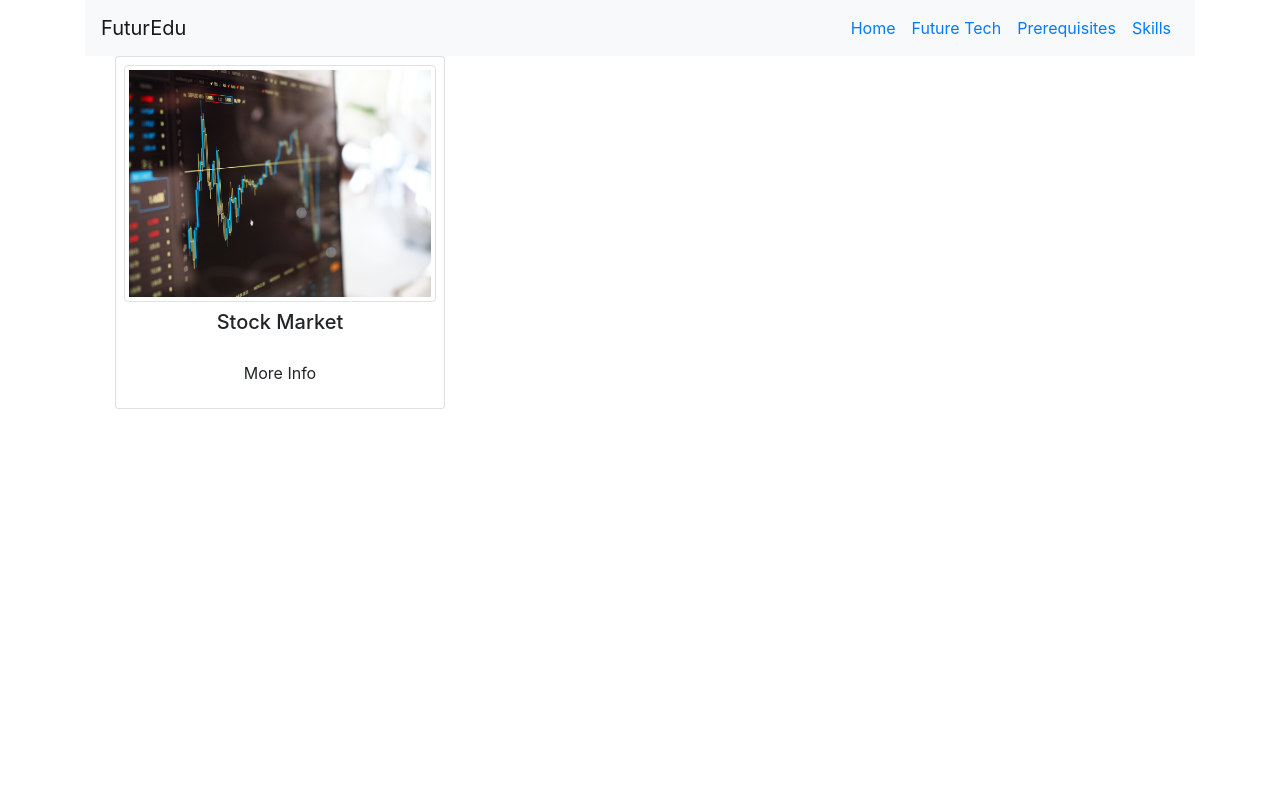
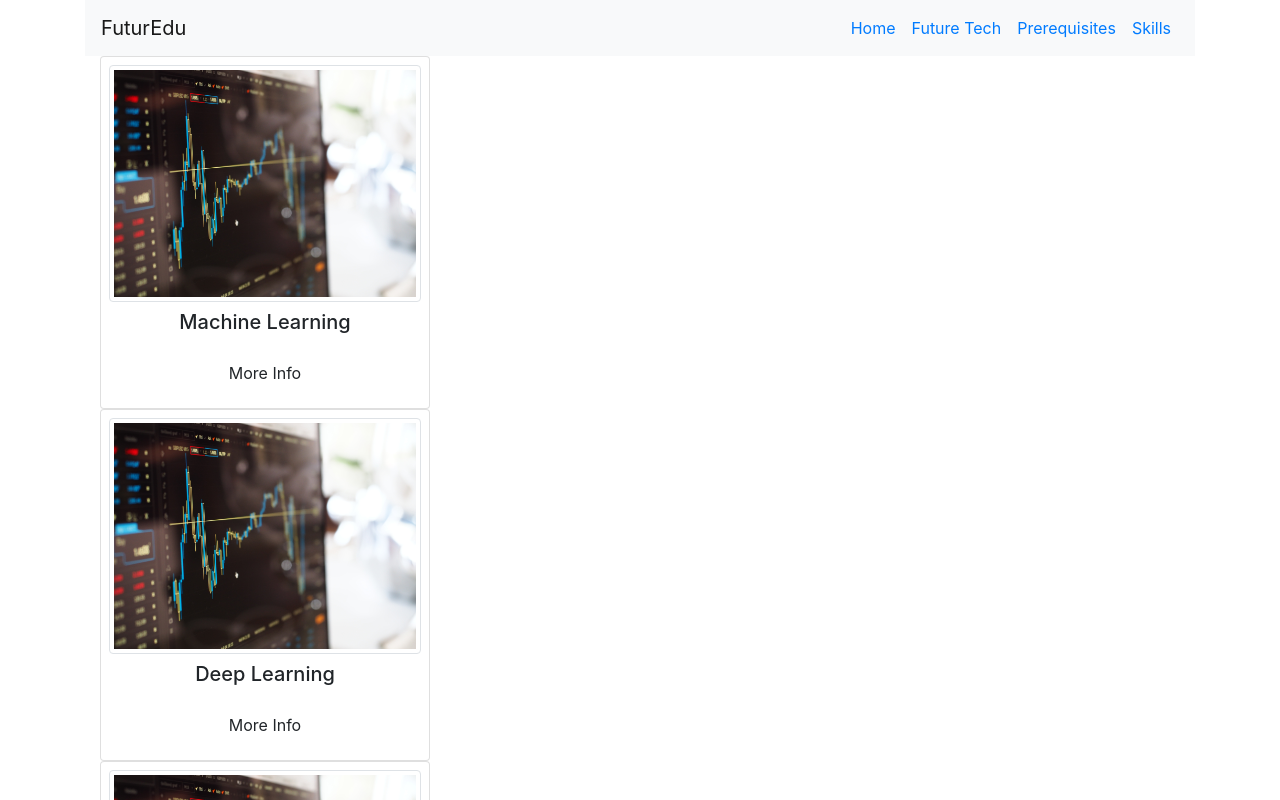
Before and after one commit to devr0306/FuturEdu, a React (Create React App) app in the folder futuredu/: page /skills in a window 1280 px wide. Shown: the top 800 px of the page. Built offline with nearby package versions, Linux system fonts and the light colour scheme.

Commit message:
Update Skills.js

```diff
--- a/futuredu/src/components/Skills.js
+++ b/futuredu/src/components/Skills.js
@@ -3,20 +3,28 @@ import React from "react";
 import Card from "./Card";
 
 import StocksImg from "../assets/stocks.jpg";
+var skills = require('../datasets/skills.js')
 
 function Skills(){
+
     return(
         <div className="container">
-        <div className="col-md-4 mb-3">
-            <Card
-                topic="Stock Market"
-                id="stockMarket"
+        <div className="row col-4">
+        {
+            skills.map(skill => {
+            return(
+                <Card
+                topic={skill.name}
+                id={skill.subTopicId}
                 image={StocksImg}
-                description="Some Stock Market stuff"
+                description={skill.description}
                 prerequisites="Some prerequisites"
                 />
-            </div>
+             )
+            })
+        }
         </div>
+    </div>
     )
 }
 
```
